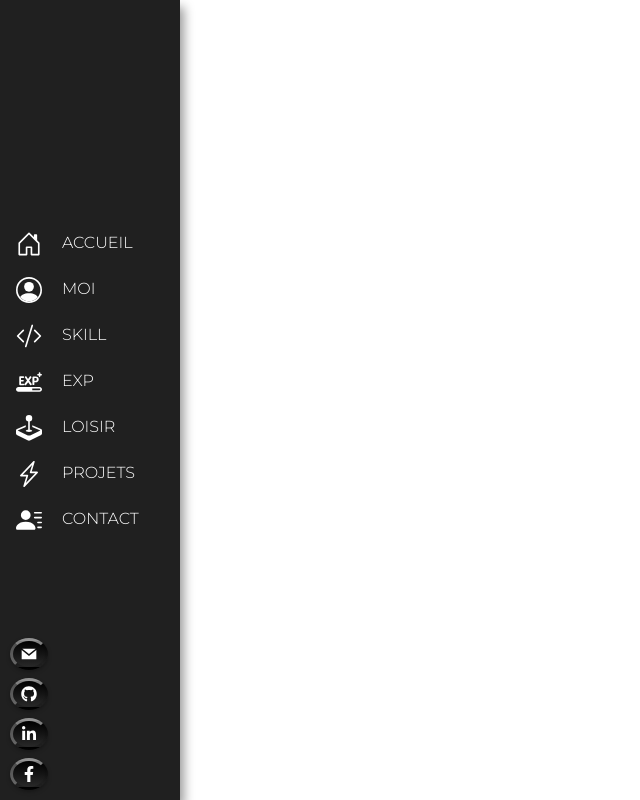
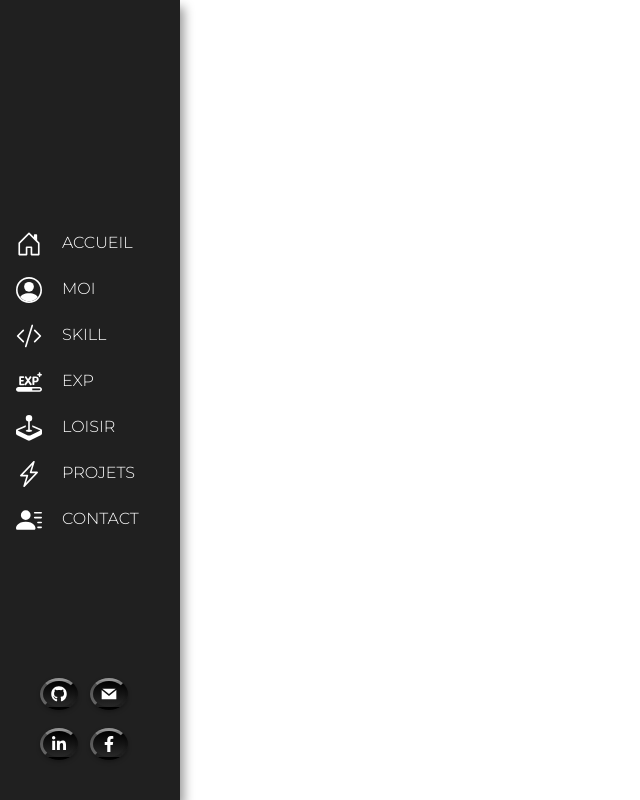
Before and after one commit to G-Fey/Portfolio-Jeffrey-React, a React (Create React App) app in the folder jeffrey-portfolio/: page / in a window 1280 px wide. Shown: the whole page, without its empty margins (0-640 px from the left). Built offline with nearby package versions, Linux system fonts and the light colour scheme.

Commit message:
animation button reseaux sociaux

```diff
--- a/jeffrey-portfolio/src/Composants/Jportfolio/Menu.js
+++ b/jeffrey-portfolio/src/Composants/Jportfolio/Menu.js
@@ -1,5 +1,5 @@
 import React, { Component } from 'react';
-import './../../scss/navbar.scss';
+import './../../scss/Menu.scss';
 import { FaFacebookF, FaLinkedinIn, FaGithub } from 'react-icons/fa';
 import { GrMail } from 'react-icons/gr';
 
--- a/jeffrey-portfolio/src/scss/navbar.scss
+++ b/jeffrey-portfolio/src/scss/Menu.scss
@@ -14,6 +14,28 @@
 
     &:hover {
       width:180px;
+
+        .linkedin{
+            left:40px;
+            bottom:40px ;
+        }
+
+        .git{
+            left:40px;
+            bottom:90px;
+
+        }
+
+        .mail{
+            left:90px;
+            bottom:90px
+        }
+
+        .face{
+            left:90px;
+            bottom:40px;
+        }
+
 
     }
 
@@ -68,6 +90,7 @@
 
     position: fixed;
     left: 10px;
+    transition:0.3s ease;
     background: linear-gradient(to bottom,  #000000 0%,#292929 100%);
     color: white;
     border-top: 3px solid rgba(255, 255, 255, 0.5);
```
